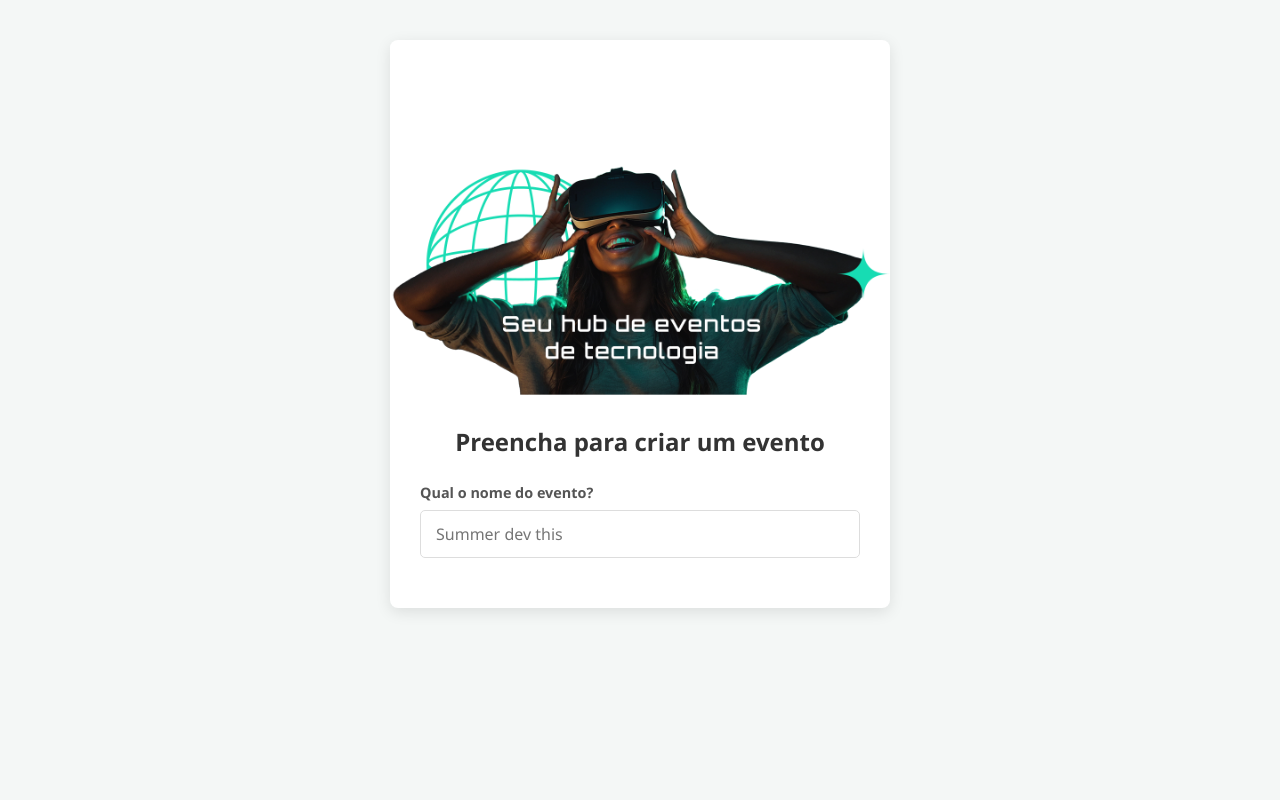
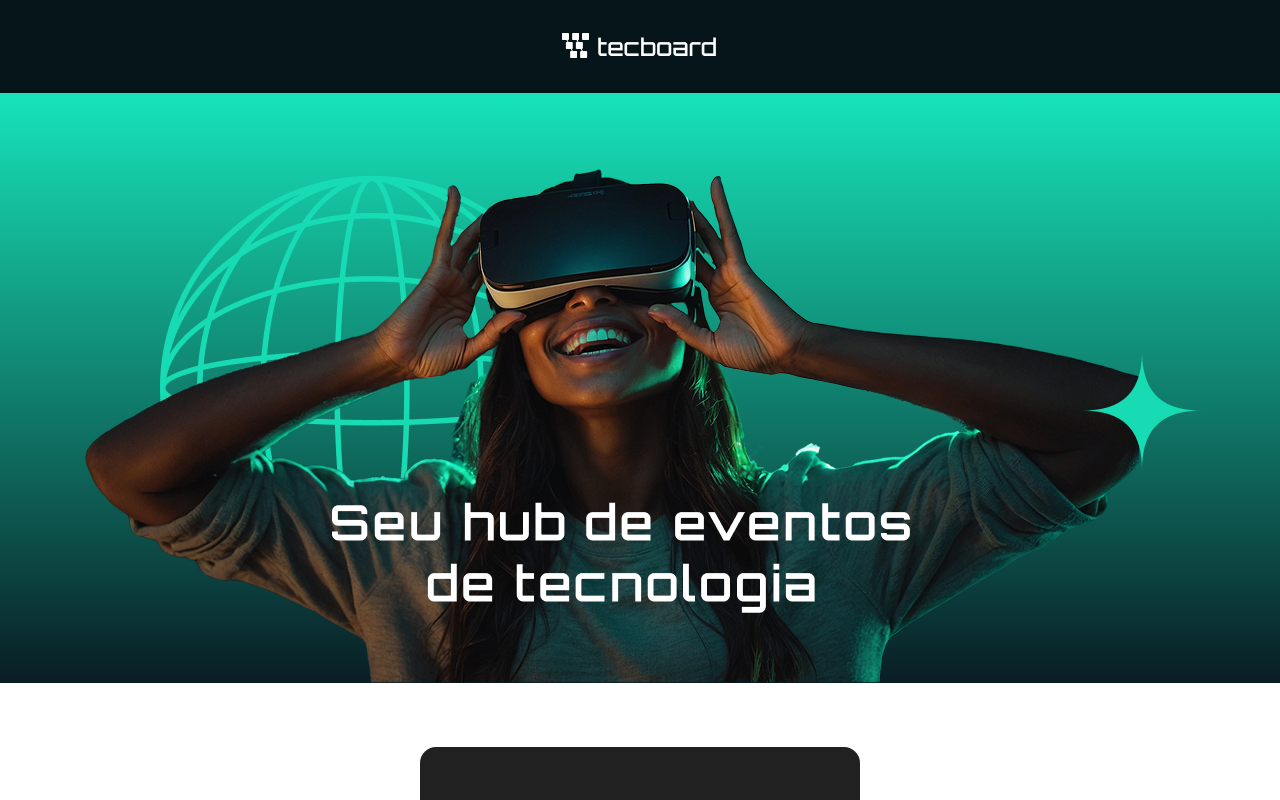
Before and after one commit to kesiapimentaferreira525-eng/techboard-react, a React (Vite) app: page / in a window 1280 px wide. Shown: the top 800 px of the page. Built offline with nearby package versions, Linux system fonts and the light colour scheme.

Commit message:
correçao do banner

```diff
--- a/src/App.css
+++ b/src/App.css
@@ -1,92 +1,33 @@
-/* Reset básico para evitar espaços indesejados */
-* {
-  box-sizing: border-box;
-  margin: 0;
-  padding: 0;
-  font-family: 'Segoe UI', Tahoma, Geneva, Verdana, sans-serif;
+body{
+
+  margin:0;
 }
 
-body {
-  background-color: #f4f7f6;
+
+header {
+  background-color: #06151A;
+  padding: 32px;
   display: flex;
   justify-content: center;
-  padding: 40px 20px;
+
+}
+ section {
+      background: linear-gradient(180deg, #17E4B9 0%, #091D24 100%);
+      display: flex;
+      justify-content: center;
+ }
+
+section img{
+  max-width: 90%;
 }
 
-main {
-  background-color: #ffffff;
-  width: 100%;
-  max-width: 500px;
-  border-radius: 8px;
-  box-shadow: 0 4px 15px rgba(0, 0, 0, 0.1);
-  overflow: hidden; /* Garante que as imagens respeitem o arredondamento */
+.form-evento{
+background-color: #212121;
+padding: 32px 28px;
+border-radius: 16px;
+width: 384px;
+max-width: 90%;
+margin: 64px auto;
+
+
 }
-
-/* Header e Banner */
-header, section {
-  width: 100%;
-  display: flex;
-}
-
-img {
-  width: 100%;
-  height: auto;
-  display: block;
-}
-
-/* Formulário */
-.form-evento {
-  padding: 30px;
-}
-
-h2 {
-  color: #333;
-  margin-bottom: 25px;
-  font-size: 1.5rem;
-  text-align: center;
-}
-
-fieldset {
-  border: none;
-  margin-bottom: 20px;
-  display: flex;
-  flex-direction: column;
-}
-
-label {
-  font-weight: 600;
-  margin-bottom: 8px;
-  color: #555;
-  font-size: 0.9rem;
-}
-
-input {
-  padding: 12px 15px;
-  border: 1px solid #ddd;
-  border-radius: 5px;
-  font-size: 1rem;
-  transition: border-color 0.3s ease;
-}
-
-input:focus {
-  outline: none;
-  border-color: #6200ee; /* Cor de destaque ao clicar */
-}
-
-/* Estilo para um botão (caso você adicione depois) */
-button {
-  width: 100%;
-  padding: 12px;
-  background-color: #6200ee;
-  color: white;
-  border: none;
-  border-radius: 5px;
-  font-size: 1rem;
-  font-weight: bold;
-  cursor: pointer;
-  transition: background 0.3s;
-}
-
-button:hover {
-  background-color: #4b00b4;
-}
--- a/src/App.jsx
+++ b/src/App.jsx
@@ -23,12 +23,12 @@ function FormularioDeEventos() {
   return (
     <form className="form-evento">
       <TituloFormulario>
-        Preencha para criar um evento
+        Preencha qual o nome do evento?
       </TituloFormulario>
 
       <CampoDeFormulario>
         <Label htmlFor="nome">
-          Qual o nome do evento?
+          Adicione qual o evento?
         </Label>
         <Input
           id="nome"
```
Also changed, not shown: package.json (+14 -2 lines).
